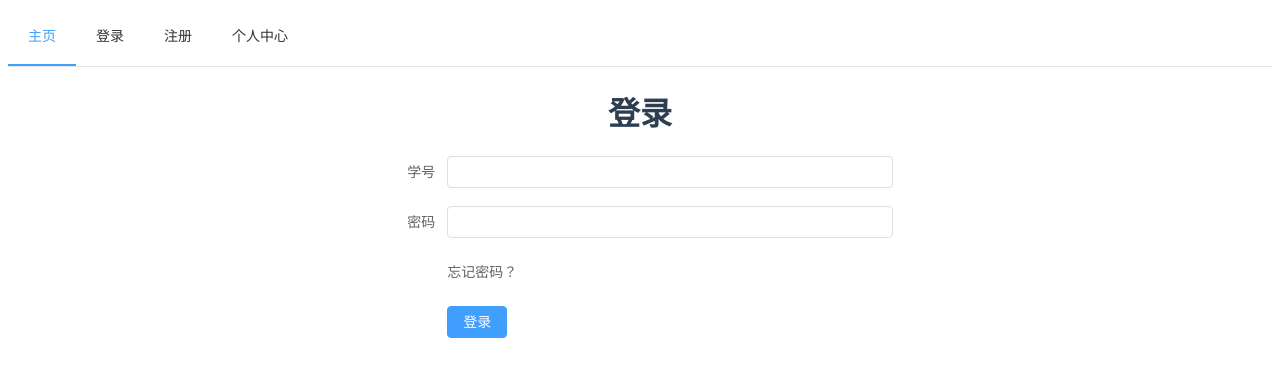
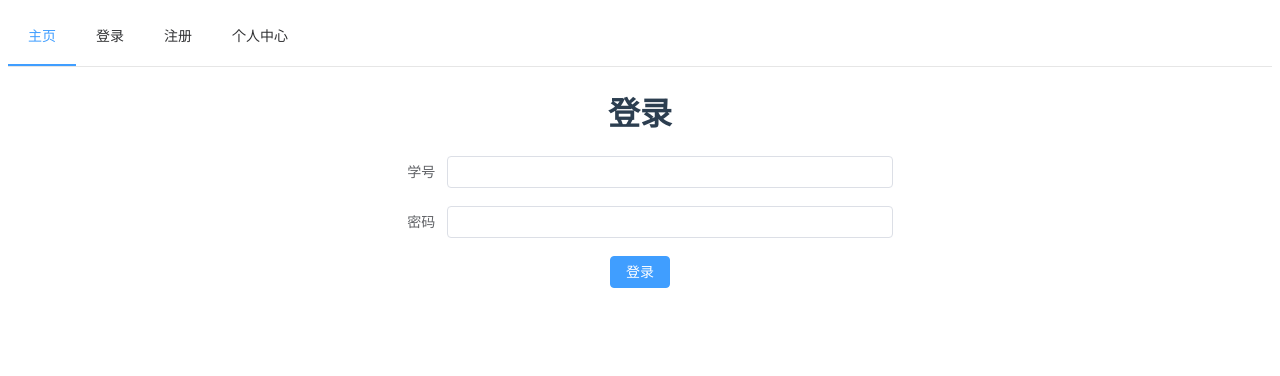
Before and after one commit to lyq-keep-going/project_management_PJ, a Vue app in the folder web/happy_go/: page /#/login in a window 1280 px wide. Shown: the top 376 px of the page. Built offline with nearby package versions, Linux system fonts and the light colour scheme.

Commit message:
refine pages

```diff
--- a/web/happy_go/src/App.vue
+++ b/web/happy_go/src/App.vue
@@ -4,7 +4,7 @@
 </script>
 
 <template>
-  <el-menu default-active="/" mode="horizontal" router="true">
+  <el-menu default-active="/" mode="horizontal" :router="true">
     <el-menu-item index="/">主页</el-menu-item>
     <el-menu-item index="/login">登录</el-menu-item>
     <el-menu-item index="/register">注册</el-menu-item>
--- a/web/happy_go/src/pages/Login.vue
+++ b/web/happy_go/src/pages/Login.vue
@@ -9,13 +9,7 @@
                 <el-input v-model="form.pwd" type="password" autocomplete="off"></el-input>
             </el-form-item>
 
-            <el-form-item>
-                <el-link>忘记密码？</el-link>
-            </el-form-item>
-
-            <el-form-item>
-                <el-button type="primary" @click="onSubmit">登录</el-button>
-            </el-form-item>
+            <el-button type="primary" @click="onSubmit">登录</el-button>
         </el-form>
     </div>
 </template>
--- a/web/happy_go/src/pages/Register.vue
+++ b/web/happy_go/src/pages/Register.vue
@@ -15,9 +15,7 @@
                 <el-input v-model="form.checkPwd" type="password" autocomplete="off"></el-input>
             </el-form-item>
 
-            <el-form-item>
-                <el-button type="primary" @click="onSubmit">注册</el-button>
-            </el-form-item>
+            <el-button type="primary" @click="onSubmit">注册</el-button>
         </el-form>
     </div>
 </template>
```
